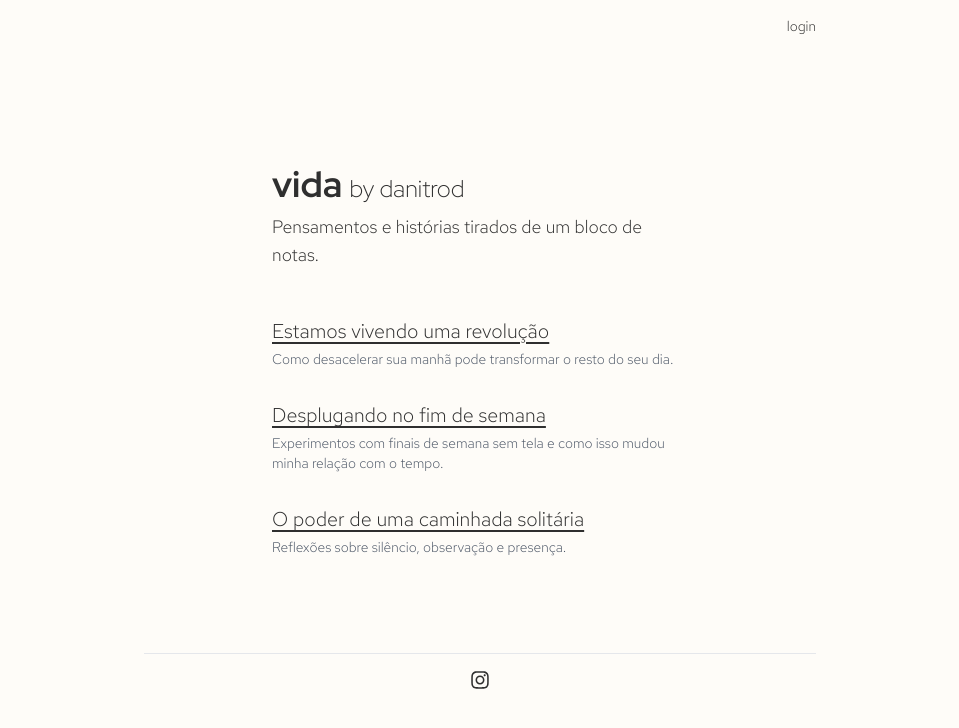
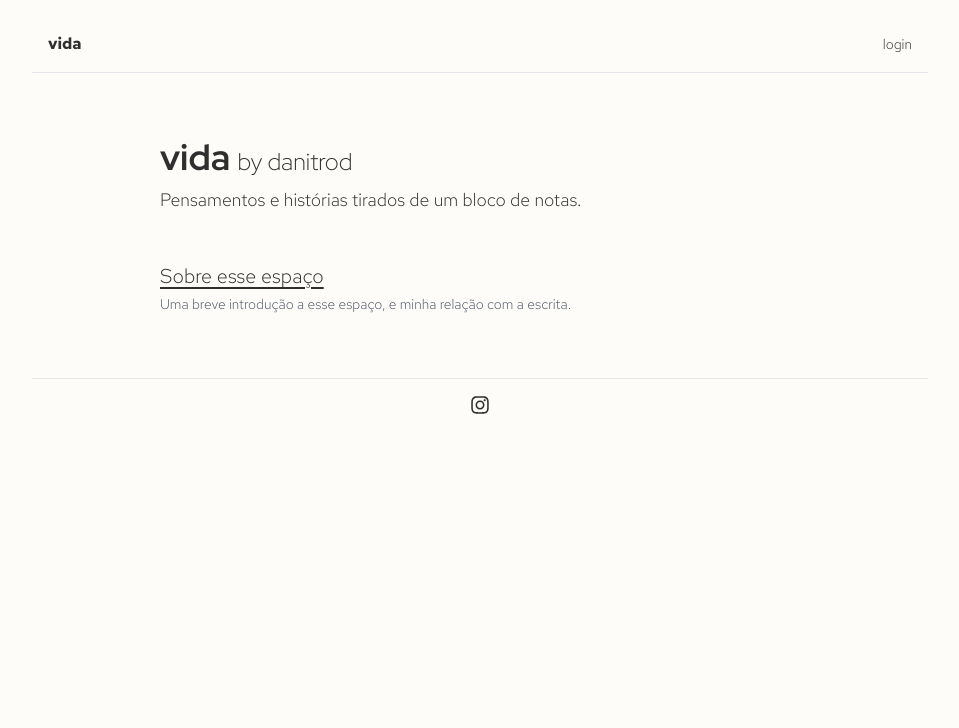
Before and after one commit to danitrod/vida, a Next.js app: page / in a window 1280 px wide. Shown: the top 728 px of the page, without its empty margins (160-1119 px from the left). Built offline with nearby package versions, Linux system fonts and the light colour scheme.

Commit message:
Setup first post

```diff
--- a/package.json
+++ b/package.json
@@ -15,8 +15,7 @@
     "react": "^19.0.0",
     "react-dom": "^19.0.0",
     "react-icons": "^5.5.0",
-    "remark": "^15.0.1",
-    "remark-html": "^16.0.1"
+    "react-markdown": "^10.1.0"
   },
   "devDependencies": {
     "@eslint/eslintrc": "^3",
--- a/src/app/globals.css
+++ b/src/app/globals.css
@@ -19,6 +19,23 @@
   --color-foreground: var(--foreground);
 }
 
+@layer utilities {
+  @keyframes fadeIn {
+    from {
+      opacity: 0;
+      transform: scale(0.95);
+    }
+    to {
+      opacity: 1;
+      transform: scale(1);
+    }
+  }
+
+  .animate-fadeIn {
+    animation: fadeIn 0.15s ease-out forwards;
+  }
+}
+
 body {
   background: var(--background);
   color: var(--foreground);
@@ -29,3 +46,7 @@ h1,
 h2 {
   font-family: var(--font-display);
 }
+
+button {
+  cursor: pointer;
+}
--- a/src/app/layout.tsx
+++ b/src/app/layout.tsx
@@ -17,7 +17,7 @@ export default function RootLayout({
   return (
     <html lang="pt-BR">
       <body className=" px-4 sm:px-8 md:px-16 lg:px-32">
-        <div className="max-w-2xl mx-auto py-4">
+        <div className="max-w-4xl mx-auto py-4">
           <Header />
           {children}
           <Footer />
--- a/src/app/page.tsx
+++ b/src/app/page.tsx
@@ -1,5 +1,6 @@
 import Link from "next/link";
 import { Metadata } from "next";
+import { getAllPosts } from "@/lib/posts";
 
 export const metadata: Metadata = {
   title: "vida — por danitrod",
@@ -7,28 +8,11 @@ export const metadata: Metadata = {
     "Reflexões pessoais, experimentos de estilo de vida e pensamentos de baixa tecnologia.",
 };
 
-const samplePosts = [
-  {
-    title: "Estamos vivendo uma revolução",
-    slug: "cafe-da-manha-sem-pressa",
-    excerpt: "Como desacelerar sua manhã pode transformar o resto do seu dia.",
-  },
-  {
-    title: "Desplugando no fim de semana",
-    slug: "desplugando-no-fim-de-semana",
-    excerpt:
-      "Experimentos com finais de semana sem tela e como isso mudou minha relação com o tempo.",
-  },
-  {
-    title: "O poder de uma caminhada solitária",
-    slug: "caminhada-solitaria",
-    excerpt: "Reflexões sobre silêncio, observação e presença.",
-  },
-];
+export default async function Home() {
+  const posts = await getAllPosts();
 
-export default function Home() {
   return (
-    <main className="px-4 py-16 sm:px-8 md:px-16 lg:px-32 ">
+    <main className="px-4 py-8 sm:px-8 md:px-16 lg:px-32 ">
       <div className="max-w-2xl mx-auto">
         <h1 className="text-4xl font-bold mb-2">
           vida <span className="text-2xl font-light">by danitrod</span>
@@ -38,7 +22,7 @@ export default function Home() {
         </p>
 
         <ul className="space-y-8">
-          {samplePosts.map((post) => (
+          {posts.map((post) => (
             <li key={post.slug}>
               <Link
                 href={`/posts/${post.slug}`}
--- a/src/app/posts/[slug]/page.tsx
+++ b/src/app/posts/[slug]/page.tsx
@@ -1,16 +1,9 @@
 import fs from "fs";
 import path from "path";
 import matter from "gray-matter";
-import { remark } from "remark";
-import html from "remark-html";
 import { Metadata } from "next";
-
-type Post = {
-  title: string;
-  excerpt: string;
-  date: string;
-  content: string;
-};
+import { formatDate } from "@/lib/date";
+import ReactMarkdown from "react-markdown";
 
 const postsDir = path.join(process.cwd(), "src/content/posts");
 
@@ -42,16 +35,16 @@ export default async function PostPage(props: {
   const fileContent = fs.readFileSync(filePath, "utf8");
 
   const { data, content } = matter(fileContent);
-  const processedContent = await remark().use(html).process(content);
-  const contentHtml = processedContent.toString();
 
   return (
-    <main className="min-h-screen px-4 py-16 sm:px-8 md:px-16 lg:px-32 bg-[var(--background)] text-[var(--foreground)]">
+    <main className="min-h-screen px-4 py-8 sm:px-8 md:px-16 lg:px-32 bg-[var(--background)] text-[var(--foreground)]">
       <article className="max-w-3xl mx-auto">
         <h1 className="text-4xl font-extrabold tracking-tight text-[var(--color-carrot)] mb-2">
           {data.title}
         </h1>
-        <p className="text-sm text-[var(--color-sand)] mb-8">{data.date}</p>
+        <p className="text-sm text-[var(--color-sand)] mb-8">
+          {formatDate(data.date)}
+        </p>
         <div
           className="prose prose-lg dark:prose-invert prose-neutral"
           style={
@@ -65,8 +58,22 @@ export default async function PostPage(props: {
               "--tw-prose-quote-borders": "var(--color-sand)",
             } as React.CSSProperties
           }
-          dangerouslySetInnerHTML={{ __html: contentHtml }}
-        />
+        >
+          <ReactMarkdown
+            components={{
+              a: ({ node, ...props }) => (
+                <a
+                  {...props}
+                  target="_blank"
+                  rel="noopener noreferrer"
+                  className="text-[var(--color-orange)] underline hover:opacity-80"
+                />
+              ),
+            }}
+          >
+            {content}
+          </ReactMarkdown>
+        </div>
       </article>
     </main>
   );
--- a/src/components/Footer.tsx
+++ b/src/components/Footer.tsx
@@ -2,7 +2,7 @@ import { FaInstagram } from "react-icons/fa";
 
 export default function Footer() {
   return (
-    <footer className="mt-8 text-center">
+    <footer className="my-4 lg:my-8 text-center">
       <hr className="my-4 border-gray-200" />
       <a
         href="https://www.instagram.com/danitrod"
--- a/src/components/Header.tsx
+++ b/src/components/Header.tsx
@@ -2,6 +2,7 @@
 
 import { useState } from "react";
 import Modal from "./Modal";
+import Link from "next/link";
 
 export default function Header() {
   const [showModal, setShowModal] = useState(false);
@@ -13,7 +14,11 @@ export default function Header() {
   };
 
   return (
-    <header className="flex justify-end mb-16">
+    <header className="sticky top-0 z-40 flex bg-background justify-between mb-8 px-4 py-4 border-b border-gray-200">
+      <Link href="/" className="font-bold">
+        vida
+      </Link>
+
       <button
         onClick={() => setShowModal(true)}
         className="text-sm hover:underline"
--- a/src/components/Modal.tsx
+++ b/src/components/Modal.tsx
@@ -13,11 +13,11 @@ export default function Modal({ isOpen, onCloseAction, children }: ModalProps) {
 
   return (
     <div
-      className="fixed inset-0 bg-black/50 z-50 flex items-center justify-center"
+      className="fixed inset-0 bg-black/50 z-50 flex items-center justify-center transition-opacity duration-150"
       onClick={onCloseAction}
     >
       <div
-        className="bg-white p-6 rounded shadow max-w-sm w-full"
+        className="bg-white p-6 rounded shadow max-w-sm w-full transform transition-all duration-150 scale-95 opacity-0 animate-fadeIn"
         onClick={(e) => e.stopPropagation()}
       >
         {children}
--- a/src/content/posts/cafe-da-manha-sem-pressa.md
+++ /dev/null
@@ -1,15 +0,0 @@
----
-title: "Café da manhã sem pressa"
-excerpt: "Como desacelerar sua manhã pode transformar o resto do seu dia."
-date: "2025-04-23"
----
-
-> Acordar com calma é um ato de resistência.
-
-## Benefícios de uma manhã lenta
-
-- Você respira melhor
-- Come menos com pressa
-- Está mais presente
-
-**Transforme seu dia com 10 minutos de intenção.**
--- /dev/null
+++ b/src/content/posts/sobre-esse-espaco.md
@@ -0,0 +1,32 @@
+---
+title: "Sobre esse espaço"
+excerpt: "Uma breve introdução a esse espaço, e minha relação com a escrita."
+date: "2025-04-25"
+---
+
+Conforme os anos vão passando, o meu gosto por escrever vai aumentando. Despretensiosamente, vou
+anotando no meu bloco de notas e, sem me dar conta, ele vai crescendo. Seja sobre o que for:
+banalidades do dia a dia, reflexões, aprendizados, histórias. Dessas notas, não me lembro de alguma
+que tenha sido compartilhada com o mundo externo.
+
+Tenho focado ultimamente muito em trabalho. Ele acaba sendo uma parte importante da vida; querendo
+ou não considero que dependo dele pra viver. E venho escrevendo um pouco mais relacionado a
+trabalho (em inglês) no [meu blog](https://danitrod.dev). Mas tenho plena consciência de que a vida
+é sobre muito mais do que trabalho (e o dinheiro que ele nos dá). No meu caso, pelo menos, por
+trabalhar com algo tão ligado à tecnologia, e ter de pensar de maneira tão abstrata nele, essa
+separação entre trabalho e vida pessoal fica bem evidente. Talvez por isso me identifique
+tanto com a série [Ruptura](<https://pt.wikipedia.org/wiki/Severance_(s%C3%A9rie_de_televis%C3%A3o)>).
+
+Bom, a ideia deste espaço é eu compartilhar um pouco não só dessas notas, mas sobre meus pensamentos
+e experiências, não tão relacionados a trabalho, mas sobre temas mais filosóficos, psicológicos, ou
+até cômicos. Quem sabe possa abrir aqui também um diálogo com quem tiver interesse. Estou deixando
+uma seção de comentários em cada post para isso. Será possível comentar tanto anonimamente
+quanto registrando uma conta.
+
+Os anos se passam, a vida vai passando, e muito vai sendo esquecido. Acho que a gente precisa fazer
+um esforço para o que é importante ser lembrado. E não que minhas experiências pessoais sejam lá tão
+importantes, mas tenho certeza de que elas têm seu valor. E se eu puder contribuir um pouco das
+minhas experiências como legado pra algo maior, será meu prazer.
+
+Acho que o gosto por escrever tem muito a ver com esse desejo de contribuir para esse "algo maior".
+Apesar de ainda não saber descrever muito bem o que ele é.
--- /dev/null
+++ b/src/lib/date.ts
@@ -0,0 +1,8 @@
+export function formatDate(dateString: string): string {
+  const options: Intl.DateTimeFormatOptions = {
+    year: "numeric",
+    month: "long",
+    day: "numeric",
+  };
+  return new Date(dateString).toLocaleDateString("pt-BR", options);
+}
--- /dev/null
+++ b/src/lib/posts.ts
@@ -0,0 +1,32 @@
+import fs from "fs";
+import path from "path";
+import matter from "gray-matter";
+
+const postsDirectory = path.join(process.cwd(), "src/content/posts");
+
+export type PostMeta = {
+  slug: string;
+  title: string;
+  excerpt: string;
+  date: string;
+};
+
+export async function getAllPosts(): Promise<PostMeta[]> {
+  const filenames = fs.readdirSync(postsDirectory);
+
+  const posts = filenames.map((filename) => {
+    const filePath = path.join(postsDirectory, filename);
+    const fileContents = fs.readFileSync(filePath, "utf8");
+    const { data } = matter(fileContents);
+
+    return {
+      slug: filename.replace(/\.md$/, ""),
+      title: data.title,
+      excerpt: data.excerpt,
+      date: data.date,
+    };
+  });
+
+  // Sort by date descending
+  return posts.sort((a, b) => (a.date > b.date ? -1 : 1));
+}
```
Also changed, not shown: 1 other file (tests, documents, lock files or other folders).
